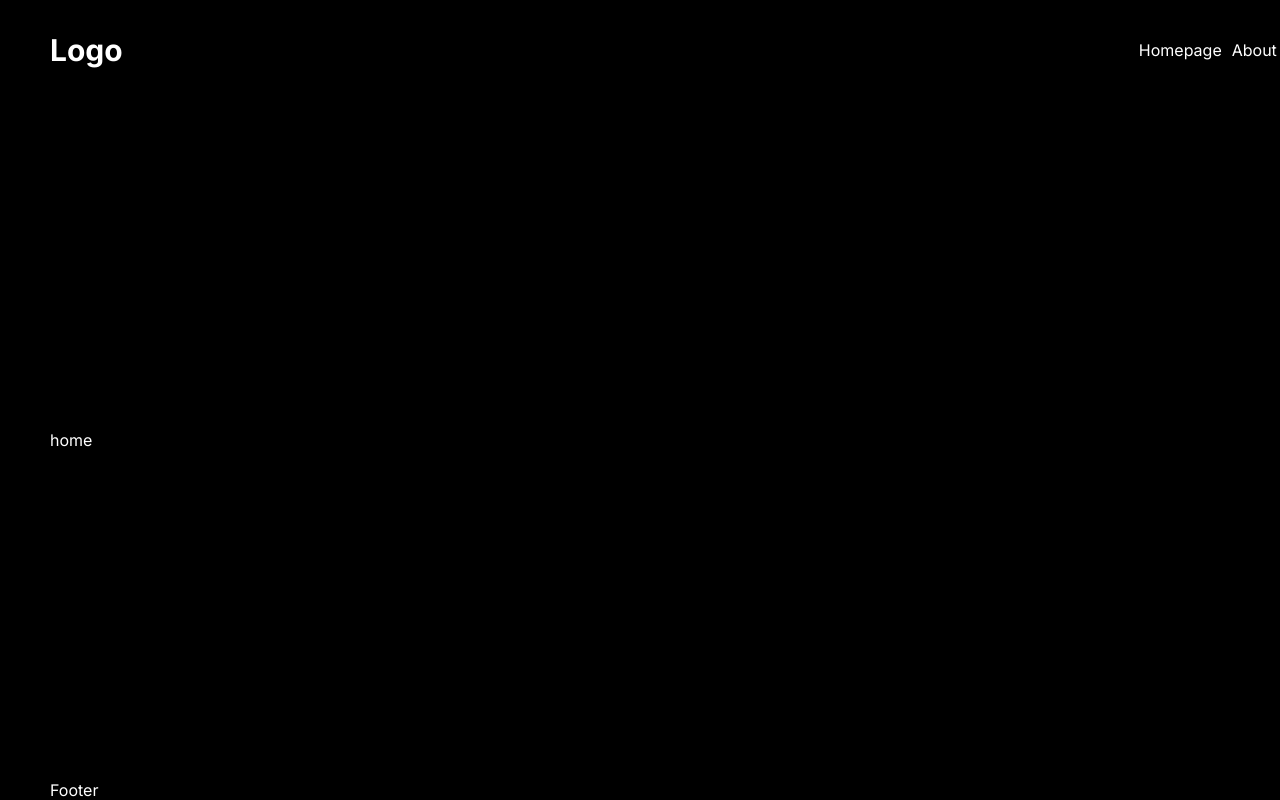
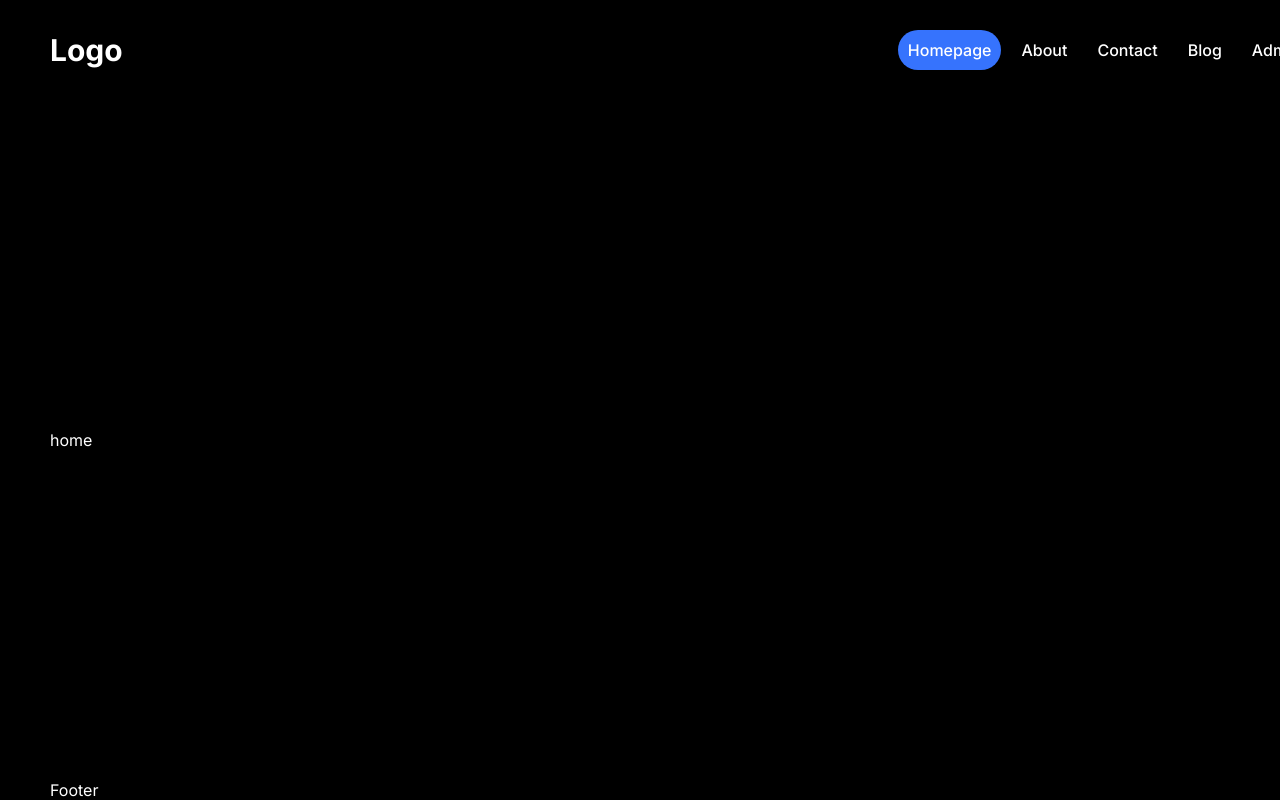
Before and after one commit to zayar-htun/next-app-blog-projects, a Next.js app: page / in a window 1280 px wide. Shown: the top 800 px of the page. Built offline with nearby package versions, Linux system fonts and the light colour scheme.

Commit message:
styling on active button at Navbar

```diff
--- a/src/components/navbar/links/Links.js
+++ b/src/components/navbar/links/Links.js
@@ -1,5 +1,6 @@
 import Link from "next/link";
 import styles from "./links.module.css";
+import NavLink from "./navLink/navLink";
 
 export default function Links() {
     const links = [
@@ -20,15 +21,24 @@
             path: "/blog",
         },
     ];
+
+    const session = true;
+    const isAdmin = true;
     return (
         <div className={styles.links}>
             {links.map(link => {
-                return (
-                    <Link href={link.path} key={link.title}>
-                        {link.title}
-                    </Link>
-                );
+                return <NavLink item={link} key={link.title} />;
             })}
+            {session ? (
+                <>
+                    {isAdmin && (
+                        <NavLink item={{ title: "Admin", path: "/admin" }} />
+                    )}
+                    <button className={styles.logout}>Logout</button>
+                </>
+            ) : (
+                <NavLink item={{ title: "Login", path: "/login" }} />
+            )}
         </div>
     );
 }
--- a/src/components/navbar/links/links.module.css
+++ b/src/components/navbar/links/links.module.css
@@ -3,3 +3,9 @@
     align-items: center;
     gap: 10px;
 }
+
+.logout {
+    padding: 10px;
+    cursor: pointer;
+    font-weight: bold;
+}
--- /dev/null
+++ b/src/components/navbar/links/navLink/navLink.js
@@ -0,0 +1,21 @@
+"use client";
+
+import Link from "next/link";
+import styles from "./navLinks.module.css";
+import { usePathname } from "next/navigation";
+
+export default function NavLink({ item }) {
+    const pathName = usePathname();
+    return (
+        <div>
+            <Link
+                href={item.path}
+                className={`${styles.container} ${
+                    pathName === item.path && styles.active
+                }`}
+            >
+                {item.title}{" "}
+            </Link>
+        </div>
+    );
+}
--- /dev/null
+++ b/src/components/navbar/links/navLink/navLinks.module.css
@@ -0,0 +1,12 @@
+.container {
+    min-width: 100px;
+    padding: 10px;
+    border-radius: 20px;
+    font-weight: 500;
+    text-align: center;
+}
+
+.active{
+    background-color: var(--btn);
+    color:white
+}
```
